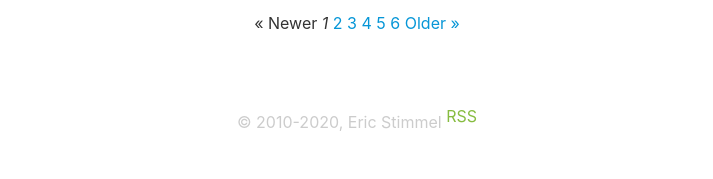
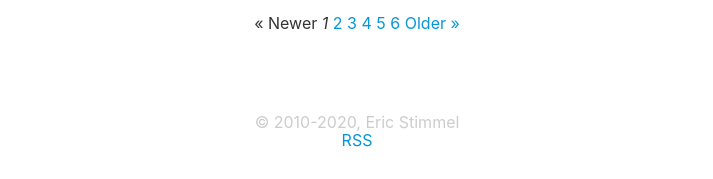
Before and after one commit to estimmel/mostly-revit-blog, a Jekyll site: the page built from index.html, in a window 1280 px wide. Shown: the part 3383-3562 px from the top of the page, without its empty margins (283-996 px from the left). Built offline with Jekyll 4.4.1, drawn with Linux system fonts in a browser that asks for light colours; the list of posts is cut into pages by our own code; before the commit the page ends 3541 px from its top, so only the background shows below that.

Commit message:
footer fixes

```diff
--- a/_layouts/default.html
+++ b/_layouts/default.html
@@ -18,8 +18,8 @@
 
 			</div><!-- /.container -->
 			<footer>
-	    		<span id="copyright">© 2010-{{ 'now' | date: "%Y" }}, Eric Stimmel</span>
-			<span id="rss"><a href="{{ feed }}">RSS</a></span>
+	    		<p id="copyright">© 2010-{{ 'now' | date: "%Y" }}, Eric Stimmel</p>
+			<p id="rss"><a href="/feed.xml">RSS</a></p>
 			</footer>
 		</body>
 	</html>
```
